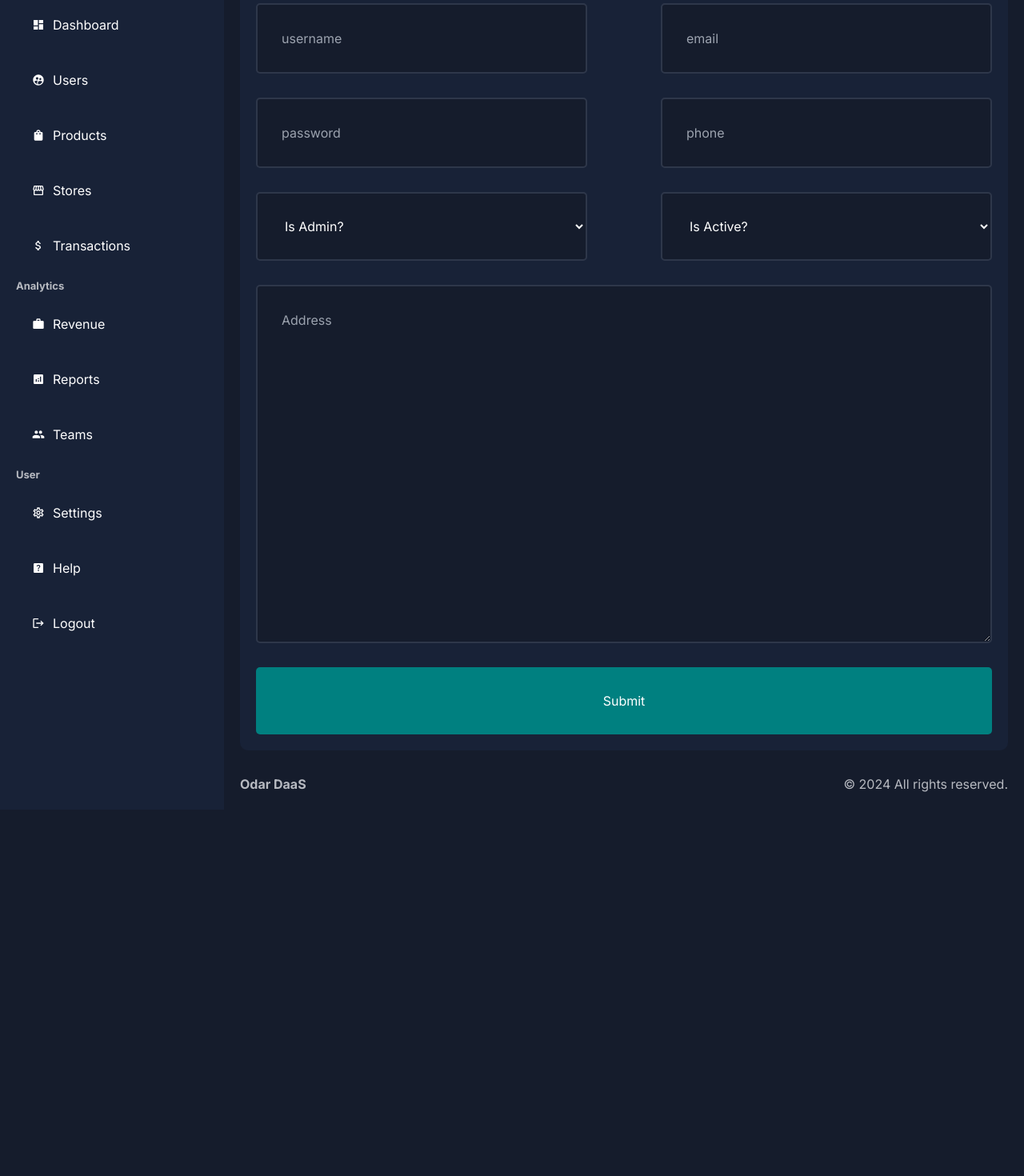
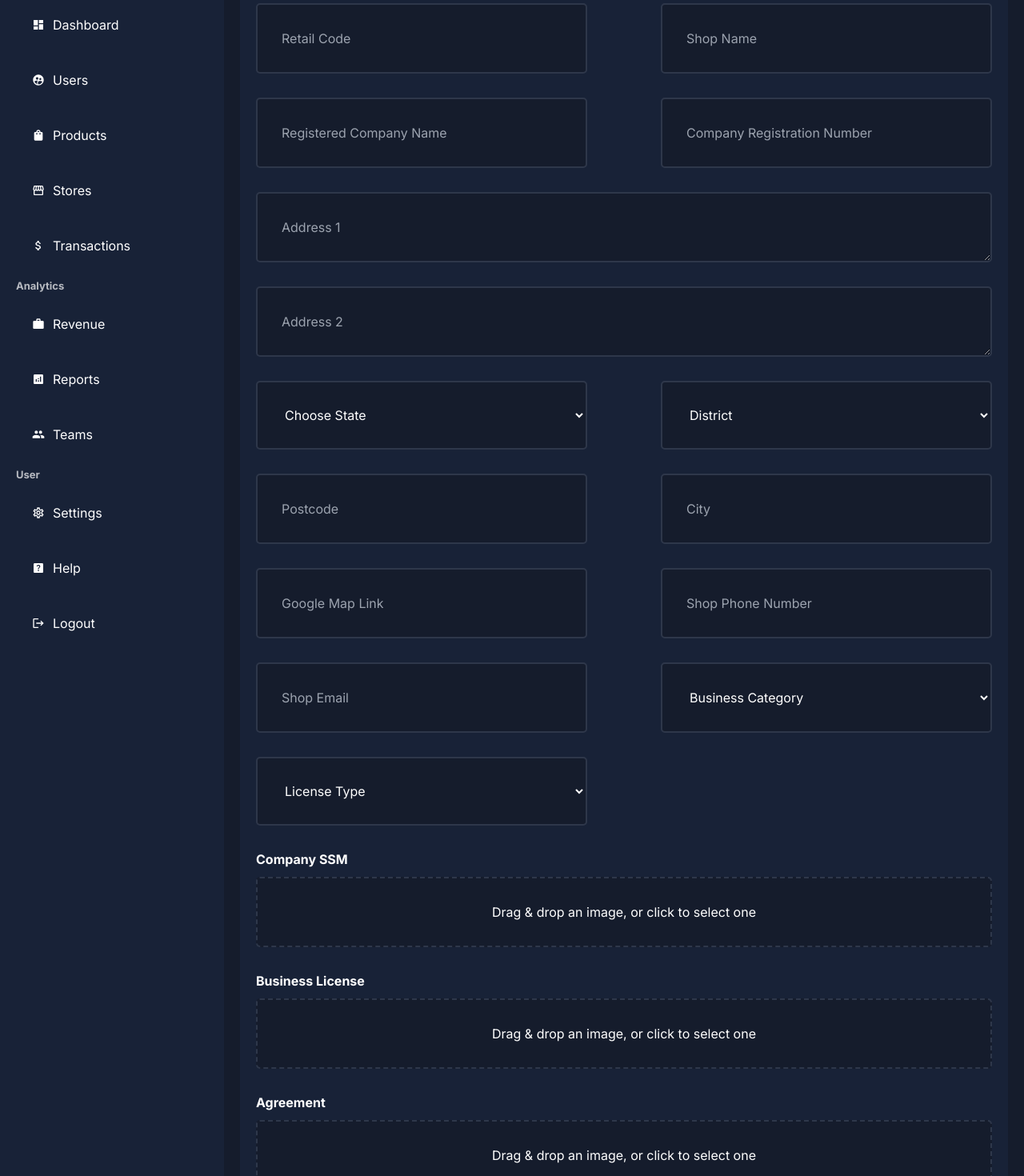
Before and after one commit to chaad98/Admin-Dashboard, a Next.js app: page /dashboard/stores/add in a window 1280 px wide. Shown: the part 140-1610 px from the top of the page at 80% size. Before the commit the page ends 1152 px from the top, so only its background shows below. Built offline with nearby package versions, Linux system fonts and the light colour scheme; no server answers.

Commit message:
Added new store page with form fields, file upload functionality, and styling

```diff
--- a/src/app/dashboard/stores/add/page.tsx
+++ b/src/app/dashboard/stores/add/page.tsx
@@ -1,42 +1,266 @@
+"use client";
+
 import styles from "@/app/ui/dashboard/stores/addStore/addStore.module.css";
+import { newStore } from "@/services/adminService";
+import { useRouter } from "next/navigation";
+import { useState } from "react";
+import { useDropzone } from "react-dropzone";
+import { toast } from "react-toastify";
 
 const AddStorePage = () => {
+  const [retailCode, setRetailCode] = useState("");
+  const [shopName, setShopName] = useState("");
+  const [registeredCompanyName, setRegisteredCompanyName] = useState("");
+  const [companyRegistrationNumber, setCompanyRegistrationNumber] =
+    useState("");
+  const [shopAddress1, setShopAddress1] = useState("");
+  const [shopAddress2, setShopAddress2] = useState("");
+  const [state, setState] = useState("");
+  const [district, setDistrict] = useState("");
+  const [postcode, setPostcode] = useState("");
+  const [city, setCity] = useState("");
+  const [googleMapLink, setGoogleMapLink] = useState("");
+  const [shopPhoneNumber, setShopPhoneNumber] = useState("");
+  const [shopEmail, setShopEmail] = useState("");
+  const [businessCategory, setBusinessCategory] = useState("");
+  const [licenseType, setLicenseType] = useState("");
+  const [companySSM, setCompanySSM] = useState<File | null>(null);
+  const [businessLicense, setBusinessLicense] = useState<File | null>(null);
+  const [agreement, setAgreement] = useState<File | null>(null);
+  const [status, setStatus] = useState("");
+  const [businessImage, setBusinessImage] = useState<File | null>(null);
+  const [product, setProduct] = useState("");
+  const router = useRouter();
+
+  const handleSubmit = async (e: React.FormEvent) => {
+    e.preventDefault();
+
+    try {
+      if (!retailCode || !shopEmail || !shopPhoneNumber) {
+        return toast.warning("Please key in all field!");
+      }
+
+      const objClient = {
+        retailCode,
+        shopName,
+        registeredCompanyName,
+        companyRegistrationNumber,
+        shopAddress1,
+        shopAddress2,
+        state,
+        district,
+        postcode,
+        city,
+        googleMapLink,
+        shopPhoneNumber,
+        shopEmail,
+        businessCategory,
+        licenseType,
+        companySSM,
+        businessLicense,
+        agreement,
+        status,
+        businessImage,
+        product,
+      };
+
+      const response = await newStore(objClient);
+
+      if (response.status === 200) {
+        toast.success(response.data.message);
+        router.push("/dashboard/users");
+      }
+    } catch (error: any) {
+      toast.error(error.message);
+    }
+  };
+
   return (
     <div className={styles.container}>
-      <form action="" className={styles.form}>
-        <input type="text" placeholder="username" name="username" required />
-        <input type="email" placeholder="email" name="email" required />
+      <form onSubmit={handleSubmit} className={styles.form}>
         <input
-          type="password"
-          placeholder="password"
-          name="password"
+          type="text"
+          placeholder="Retail Code"
+          name="text"
+          value={retailCode}
+          onChange={(e) => setRetailCode(e.target.value)}
+        />
+        <input
+          type="text"
+          placeholder="Shop Name"
+          name="text"
+          value={shopName}
+          onChange={(e) => setShopName(e.target.value)}
+        />
+        <input
+          type="text"
+          placeholder="Registered Company Name"
+          name="text"
+          value={registeredCompanyName}
+          onChange={(e) => setRegisteredCompanyName(e.target.value)}
+        />
+        <input
+          type="text"
+          placeholder="Company Registration Number"
+          name="text"
+          value={companyRegistrationNumber}
+          onChange={(e) => setCompanyRegistrationNumber(e.target.value)}
+        />
+        <textarea
+          id="address1"
+          rows={1}
+          cols={2}
+          placeholder="Address 1"
+          value={shopAddress1}
+          onChange={(e) => setShopAddress1(e.target.value)}
+        ></textarea>
+        <textarea
+          id="address2"
+          rows={1}
+          cols={2}
+          placeholder="Address 2"
+          value={shopAddress2}
+          onChange={(e) => setShopAddress2(e.target.value)}
+        ></textarea>
+        <select name="state" id="state">
+          <option value="null" selected>
+            Choose State
+          </option>
+        </select>
+        <select name="district" id="district">
+          <option value="null" selected>
+            District
+          </option>
+        </select>
+        <input
+          type="postcode"
+          placeholder="Postcode"
+          name="postcode"
+          pattern="^[A-Za-z0-9\s\-]{3,10}$"
+          value={postcode}
+          onChange={(e) => setPostcode(e.target.value)}
+        />
+        <input
+          type="city"
+          placeholder="City"
+          name="city"
+          value={city}
+          onChange={(e) => setCity(e.target.value)}
+        />
+        <input
+          type="url"
+          placeholder="Google Map Link"
+          name="link"
+          value={googleMapLink}
+          onChange={(e) => setGoogleMapLink(e.target.value)}
+        />
+        <input
+          type="text"
+          placeholder="Shop Phone Number"
+          name="phone"
+          value={shopPhoneNumber}
+          onChange={(e) => setShopPhoneNumber(e.target.value)}
           required
         />
-        <input type="phone" placeholder="phone" name="phone" required />
-        <select name="isAdmin" id="isAdmin">
-          <option value="false" selected>
-            Is Admin?
+        <input
+          type="email"
+          placeholder="Shop Email"
+          name="email"
+          value={shopEmail}
+          onChange={(e) => setShopEmail(e.target.value)}
+          required
+        />
+        <select name="category" id="category">
+          <option value="null" selected>
+            Business Category
           </option>
-          <option value="true">Yes</option>
-          <option value="false">No</option>
         </select>
-        <select name="isActive" id="isActive">
-          <option value="true" selected>
-            Is Active?
+        <select name="license" id="license">
+          <option value="null" selected>
+            License Type
           </option>
-          <option value="true">Yes</option>
-          <option value="false">No</option>
         </select>
-        <textarea
-          name="address"
-          id="address"
-          rows={16}
-          placeholder="Address"
-        ></textarea>
+        <FileUpload
+          label="Company SSM"
+          file={companySSM}
+          setFile={setCompanySSM}
+        />
+        <FileUpload
+          label="Business License"
+          file={businessLicense}
+          setFile={setBusinessLicense}
+        />
+        <FileUpload label="Agreement" file={agreement} setFile={setAgreement} />
+        <FileUpload
+          label="Business Image"
+          file={businessImage}
+          setFile={setBusinessImage}
+        />
+        <select
+          name="status"
+          id="status"
+          value={status}
+          onChange={(e) => setStatus(e.target.value)}
+        >
+          <option selected>Status</option>
+          <option value="true">Active</option>
+          <option value="false">Inactive</option>
+          <option value="false">GRN</option>
+          <option value="false">Renovation</option>
+          <option value="false">Temporary Closed</option>
+          <option value="false">Moving Out</option>
+        </select>
+        <input
+          type="text"
+          placeholder="Route"
+          name="text"
+          value={shopEmail}
+          onChange={(e) => setShopEmail(e.target.value)}
+          required
+        />
         <button type="submit">Submit</button>
       </form>
     </div>
   );
 };
 
+const FileUpload = ({
+  label,
+  file,
+  setFile,
+}: {
+  label: string;
+  file: File | null;
+  setFile: (file: File) => void;
+}) => {
+  const handleDrop = (acceptedFiles: File[]) => {
+    if (acceptedFiles.length > 0) {
+      setFile(acceptedFiles[0]);
+    }
+  };
+
+  const { getRootProps, getInputProps } = useDropzone({
+    accept: { "image/*": [] },
+    onDrop: handleDrop,
+  });
+
+  return (
+    <div className={styles.fileUpload}>
+      <label>{label}</label>
+      <div {...getRootProps({ className: styles.dropzone })}>
+        <input {...getInputProps()} />
+        {file ? (
+          <img
+            src={URL.createObjectURL(file)}
+            alt={label}
+            className={styles.previewImage}
+          />
+        ) : (
+          <p>Drag & drop an image, or click to select one</p>
+        )}
+      </div>
+    </div>
+  );
+};
+
 export default AddStorePage;
--- a/src/app/ui/dashboard/stores/addStore/addStore.module.css
+++ b/src/app/ui/dashboard/stores/addStore/addStore.module.css
@@ -49,3 +49,35 @@
 .form button:hover {
   background-color: rgb(3, 169, 169);
 }
+
+.fileUpload {
+  margin-bottom: 30px;
+  width: 100%;
+}
+
+.fileUpload label {
+  display: block;
+  margin-bottom: 10px;
+  font-weight: bold;
+}
+
+.dropzone {
+  padding: 30px;
+  border: 2px dashed #2e374a;
+  border-radius: 5px;
+  background-color: var(--bg);
+  text-align: center;
+  color: var(--text);
+  cursor: pointer;
+}
+
+.dropzone:hover {
+  background-color: var(--bgSoft);
+}
+
+.previewImage {
+  width: 100%;
+  max-height: 300px;
+  object-fit: contain;
+  margin-top: 20px;
+}
```
